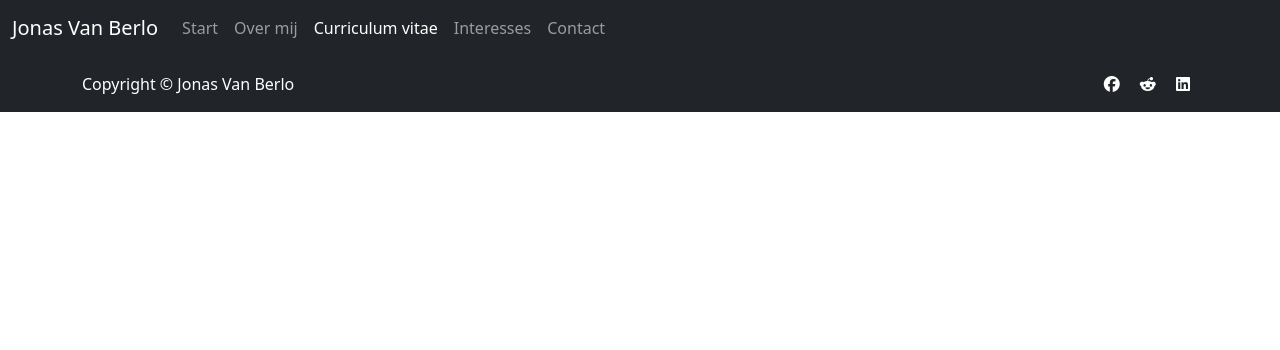
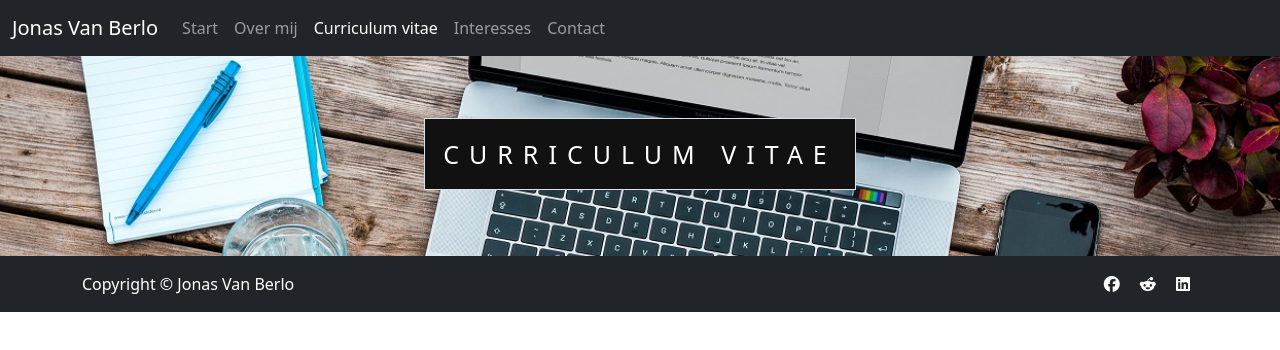
Before and after one commit to JonasVbe/project02, a plain HTML site: page cv.html in a window 1280 px wide. Drawn offline with Linux system fonts and the light colour scheme.

Commit message:
extra foto toegevoegd, gebruikt als kwartpager op cv pagina, css bestand aangepast

```diff
--- a/css/eigenstijl.css
+++ b/css/eigenstijl.css
@@ -58,6 +58,16 @@
     background-repeat: no-repeat;
     background-size: cover;
 }
+.backgroundcv {
+    /* The image used */
+    background-image: url("../img/cv/bram-naus-n8Qb1ZAkK88-unsplash.jpg");
+    /* Full height */
+    height: 25%;
+    /* Center and scale the image nicely */
+    background-position: center;
+    background-repeat: no-repeat;
+    background-size: cover;
+}
 
 .bod,
 html {
--- a/cv.html
+++ b/cv.html
@@ -23,7 +23,7 @@
 
 </head>
 
-<body>
+<body class="bod">
   <!-- hieronder navbar -->
   <nav class="navbar navbar-expand-md navbar-dark bg-dark">
     <div class="container-fluid">
@@ -55,6 +55,13 @@
       </div>
     </div>
   </nav>
+  <!-- hieronder half pager -->
+  <div class="backgroundcv">
+    <div class="caption">
+        <span class="border">CURRICULUM VITAE</span>
+
+    </div>
+</div>
 
   <!-- hieronder "carousel" -->
 
```
Also changed, not shown: contact.html (+0 -3 lines), overmij.html (+0 -7 lines), img/cv/bram-naus-n8Qb1ZAkK88-unsplash.jpg (added).
